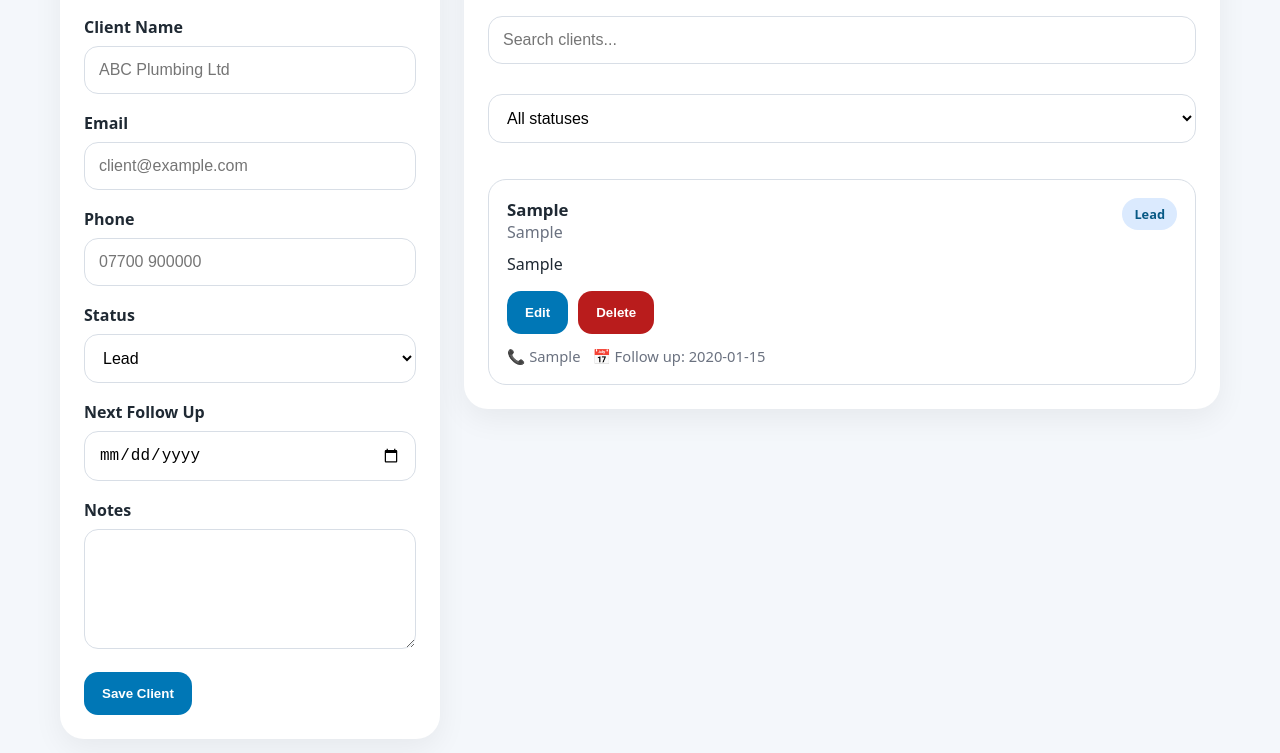
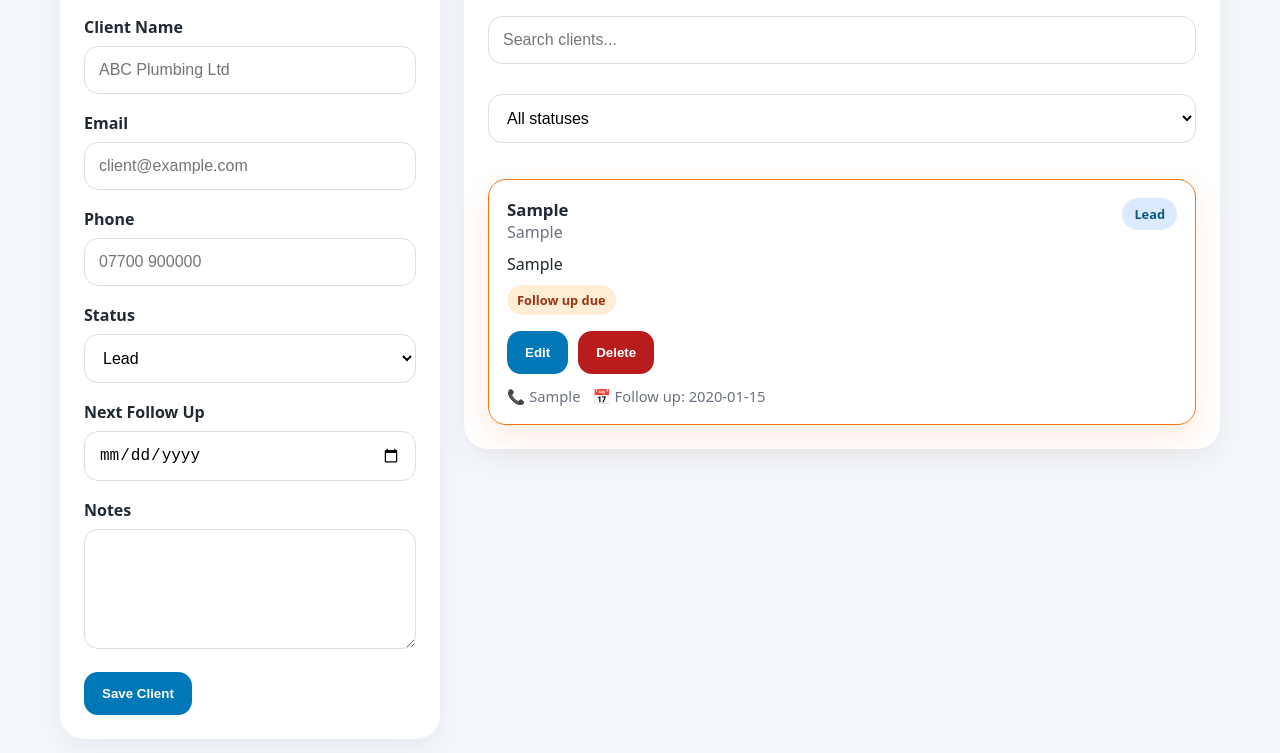
Before and after one commit to newProg112/simple-expenses, a plain HTML site: page resources/tools/client-tracker.html in a window 1280 px wide. Both pictures are taken after typing "Sample", "Sample", "Sample", "2020-01-15", "Sample" into the empty fields and a click on the button "Save Client". Shown: the part 509-1262 px from the top of the page. Drawn offline with Linux system fonts and the light colour scheme.

Commit message:
Improve CRM lite workflow and Firebase hosting setup

```diff
--- a/resources/tools/client-tracker.html
+++ b/resources/tools/client-tracker.html
@@ -211,6 +211,22 @@
       background:white;
     }
 
+    .client-row.follow-up-due{
+      border-color:#f97316;
+      box-shadow:0 12px 30px rgba(249,115,22,.14);
+    }
+
+    .follow-up-badge{
+      display:inline-flex;
+      padding:6px 10px;
+      border-radius:999px;
+      background:#ffedd5;
+      color:#9a3412;
+      font-size:.8rem;
+      font-weight:900;
+      margin-top:10px;
+    }
+
     .client-top{
       display:flex;
       justify-content:space-between;
@@ -332,7 +348,7 @@
 
       <div class="card">
 
-        <h2>Add Client</h2>
+        <h2 id="formTitle">Add Client</h2>
 
         <label>Client Name</label>
         <input id="clientName" placeholder="ABC Plumbing Ltd">
@@ -408,10 +424,12 @@
       localStorage.getItem("simpleBooksClients") || "[]"
     );
 
+    let editingClientId = null;
+
     function saveClient(){
 
       const client = {
-        id:Date.now(),
+        id: editingClientId || Date.now(),
         name:document.getElementById("clientName").value,
         email:document.getElementById("clientEmail").value,
         phone:document.getElementById("clientPhone").value,
@@ -512,7 +530,11 @@
 
       box.innerHTML = visibleClients.map(client => `
 
-        <div class="client-row">
+        <div class="client-row ${
+          client.followUp && client.followUp <= today
+            ? "follow-up-due"
+            : ""
+        }">
 
           <div class="client-top">
 
@@ -537,6 +559,12 @@
           <div>
             ${client.notes || ""}
           </div>
+
+          ${
+            client.followUp && client.followUp <= today
+              ? `<div class="follow-up-badge">Follow up due</div>`
+              : ""
+          }
 
           <div style="margin-top:16px; display:flex; gap:10px; flex-wrap:wrap;">
 
```
